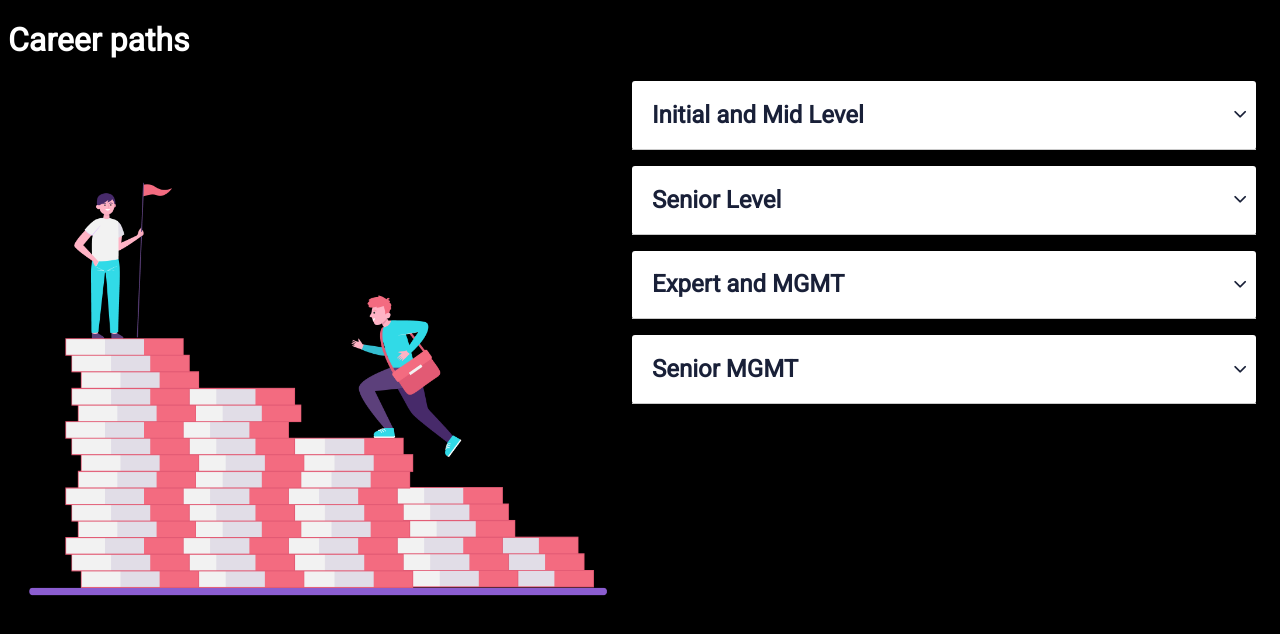
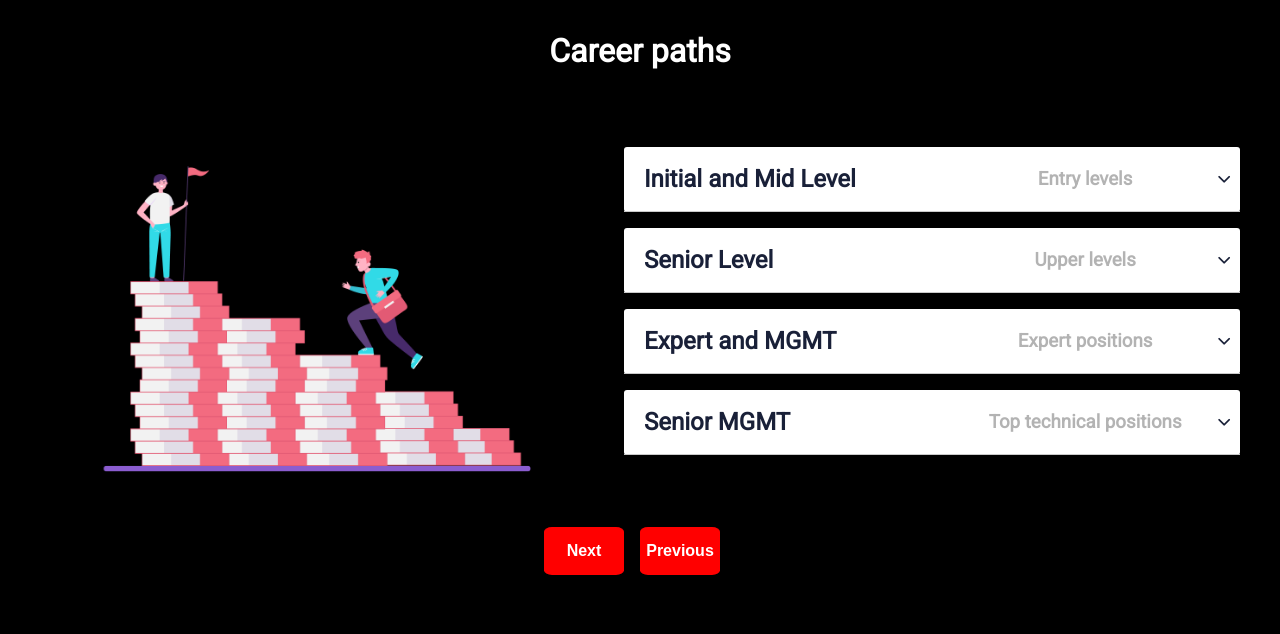
Before and after one commit to eligregl/onboardingAngular, an Angular app: page /careerpath in a window 1280 px wide. Shown: the top 634 px of the page. Built offline with nearby package versions, Linux system fonts and the light colour scheme.

Commit message:
career path created and updated with styles WITHOUT proper routing

```diff
--- a/src/app/careerpath/accordion-item/accordion-item.component.css
+++ b/src/app/careerpath/accordion-item/accordion-item.component.css
@@ -14,6 +14,8 @@
     display: flex;
     flex-direction: row;
     align-items: center;
+    height: 4em;
+    justify-content: space-between;
 }
 
 .acc-header > h2 {
@@ -21,16 +23,25 @@
 }
 
 .headerTitle {
-    overflow-wrap: break-word;
-    overflow: auto;
-    width: 100%;
+    width: 50%;
+}
+.headerSubtitle{
+    color: #b3b3b3;
 }
 
-.acc-body {
+.acc-body > ul {
+    list-style-type: none;
     display: flex;
-    align-items: center;
-    min-height: 2.5em;
-    padding: 1em;
+    flex-direction: row;
+    margin-bottom: 1em;
+}
+
+li {
+    margin-bottom: 1em;
+    margin-right: 1em;
+    padding-right: 1em;
+    font-weight: bold;
+    border-right: solid 2px gray;
 }
 
 .arrow {
--- a/src/app/careerpath/accordion-item/accordion-item.component.html
+++ b/src/app/careerpath/accordion-item/accordion-item.component.html
@@ -1,27 +1,27 @@
 <div class="accordion">
     <div class="acc-header" (click)="toggle()">
-        <h2 class="headerTitle">{{ title }}</h2>
+        <h2 class="headerTitle">{{ title }}</h2><h3 class="headerSubtitle">{{ description }}</h3>
         <div class="arrow"><i class="ion-ios-arrow-down"></i></div>
     </div>
     <div *ngIf="showBody">
         <div class="acc-body">
-            <ul *ngFor="let job of initial">
-                <li *ngIf="title == 'Initial and Mid Level'">{{ job }}</li>
+            <ul *ngIf="title == 'Initial and Mid Level'">
+                <li *ngFor="let job of initial">{{ job }}</li>
             </ul>
         </div>
         <div class="acc-body">
-            <ul *ngFor="let job of senior">
-                <li *ngIf="title == 'Senior Level'">{{ job }}</li>
+            <ul *ngIf="title == 'Senior Level'">
+                <li *ngFor="let job of senior">{{ job }}</li>
             </ul>
         </div>
         <div class="acc-body">
-            <ul *ngFor="let job of expert">
-                <li *ngIf="title == 'Expert and MGMT'">{{ job }}</li>
+            <ul *ngIf="title == 'Expert and MGMT'">
+                <li *ngFor="let job of expert">{{ job }}</li>
             </ul>
         </div>
         <div class="acc-body">
-            <ul *ngFor="let job of seniorMgmt">
-                <li *ngIf="title == 'Senior MGMT'">{{ job }}</li>
+            <ul *ngIf="title == 'Senior MGMT'">
+                <li *ngFor="let job of seniorMgmt">{{ job }}</li>
             </ul>
         </div>
     </div>
--- a/src/app/careerpath/careerpath.component.css
+++ b/src/app/careerpath/careerpath.component.css
@@ -1,5 +1,9 @@
 @import url("https://unpkg.com/ionicons@4.5.10-0/dist/css/ionicons.min.css");
 
+.title {
+    text-align: center;
+    margin-top: 1em;
+}
 .careerpath {
     display: flex;
     flex-direction: row;
@@ -11,9 +15,28 @@
 .rightContainer {
     width: 20%;
     flex: 1;
-    margin-right: 1em;
+    margin: auto 0;
+    margin-right: 2em;
 }
 
 .pathImage {
-    width: 100%;
+    height: 27em;
+    width: auto;
+    margin-left: 5em;
 }
+button {
+    height: 3em;
+    width: 5em;
+    margin-right: 1em;
+    border-radius: 10%;
+    border: none;
+    background-color: red;
+    font-weight: bold;
+    font-size: 16px;
+    color: white;
+}
+.belowButtons {
+    display: flex;
+    flex-direction: row;
+    justify-content: center;
+}
--- a/src/app/careerpath/careerpath.component.html
+++ b/src/app/careerpath/careerpath.component.html
@@ -1,5 +1,4 @@
-
-<h1>{{ h1 }}</h1>
+<h1 class="title">{{ h1 }}</h1>
 
 <div class="careerpath">
     <div class="leftContainer">
@@ -7,9 +6,13 @@
     </div>
 
     <div class="rightContainer">
-        <app-accordion-item title="Initial and Mid Level" description=""></app-accordion-item>
-        <app-accordion-item title="Senior Level" description="Senior, Software Designer, Architect"></app-accordion-item>
-        <app-accordion-item title="Expert and MGMT" description="Subject Matter Expert, Technical Director, Technical Manager"></app-accordion-item>
-        <app-accordion-item title="Senior MGMT" description=""></app-accordion-item>
+        <app-accordion-item title="Initial and Mid Level" description="Entry levels"></app-accordion-item>
+        <app-accordion-item title="Senior Level" description="Upper levels"></app-accordion-item>
+        <app-accordion-item title="Expert and MGMT" description="Expert positions"></app-accordion-item>
+        <app-accordion-item title="Senior MGMT" description="Top technical positions"></app-accordion-item>
     </div>
 </div>
+<div class="belowButtons">
+    <button class="button" routerLink="">Next</button>
+    <button class="button" routerLink="/imagine">Previous</button>
+</div>
--- a/src/app/components/letsimagine/letsimagine.component.html
+++ b/src/app/components/letsimagine/letsimagine.component.html
@@ -8,5 +8,6 @@
   <div class="third-paragraph">
   <p>First we need to create our first <strong>fictional character </strong></p>
  </div>
- <button class="nextButton"> Previous</button>
+ <button class="button" routerLink="/careerpath">Next</button>
+ <button class="button" routerLink="/">Previous</button>
 </div>
--- a/src/app/components/letsimagine/letsimagine.component.ts
+++ b/src/app/components/letsimagine/letsimagine.component.ts
@@ -1,5 +1,6 @@
 import { Component, OnInit } from '@angular/core';
 import { ActivatedRoute } from '@angular/router';
+import { Router } from '@angular/router';
 
 @Component({
   selector: 'app-letsimagine',
@@ -9,6 +10,7 @@ import { ActivatedRoute } from '@angular/router';
 export class LetsimagineComponent implements OnInit {
   name: string = '';
   constructor(
+    private router: Router,
     private activatedRoute: ActivatedRoute
   ) {
     this.name = this.activatedRoute.snapshot.paramMap.get('name')
@@ -17,5 +19,4 @@ export class LetsimagineComponent implements OnInit {
 
   ngOnInit(): void {
   }
-
 }
--- a/src/app/components/welcome/welcome.component.css
+++ b/src/app/components/welcome/welcome.component.css
@@ -24,7 +24,7 @@
     margin-top: 2em;
     border-radius: 10px;
 }
-.nextButton{
+.button{
     height: 3em;
     width: 5em;
     margin: 0 auto;
--- a/src/app/components/welcome/welcome.component.html
+++ b/src/app/components/welcome/welcome.component.html
@@ -2,5 +2,5 @@
     <h1 class="title">{{ title }}</h1>
     <img [src]="'../../../assets/images/welcome.png'" alt="welcome-image" class="welcome-image">
     <input type="text" placeholder="Enter your name" class="nameInput" [(ngModel)]="username">
-    <button class="nextButton" (click)="onClick()">Next</button>
+    <button class="button" (click)="onClick()">Next</button>
 </div>
--- a/src/app/components/welcome/welcome.component.ts
+++ b/src/app/components/welcome/welcome.component.ts
@@ -1,5 +1,5 @@
 import { Component, OnInit } from '@angular/core';
-import { Router } from '@angular/router'
+import { Router } from '@angular/router';
 
 @Component({
   selector: 'app-welcome',
@@ -19,7 +19,6 @@ export class WelcomeComponent implements OnInit {
   }
 
   onClick() {
-    console.log(this.username);
     this.router.navigate([
       '/imagine',
       this.username
```
